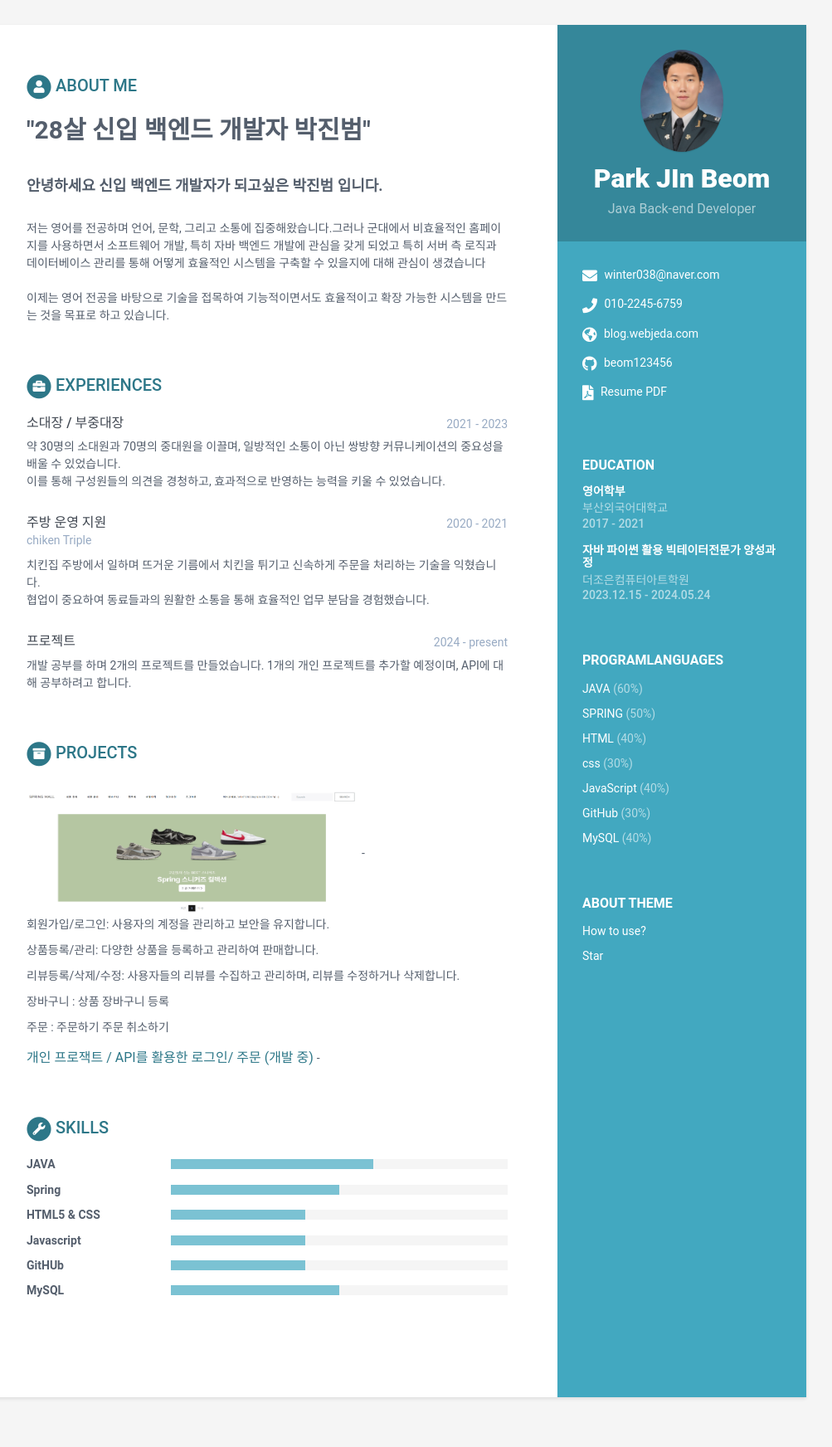
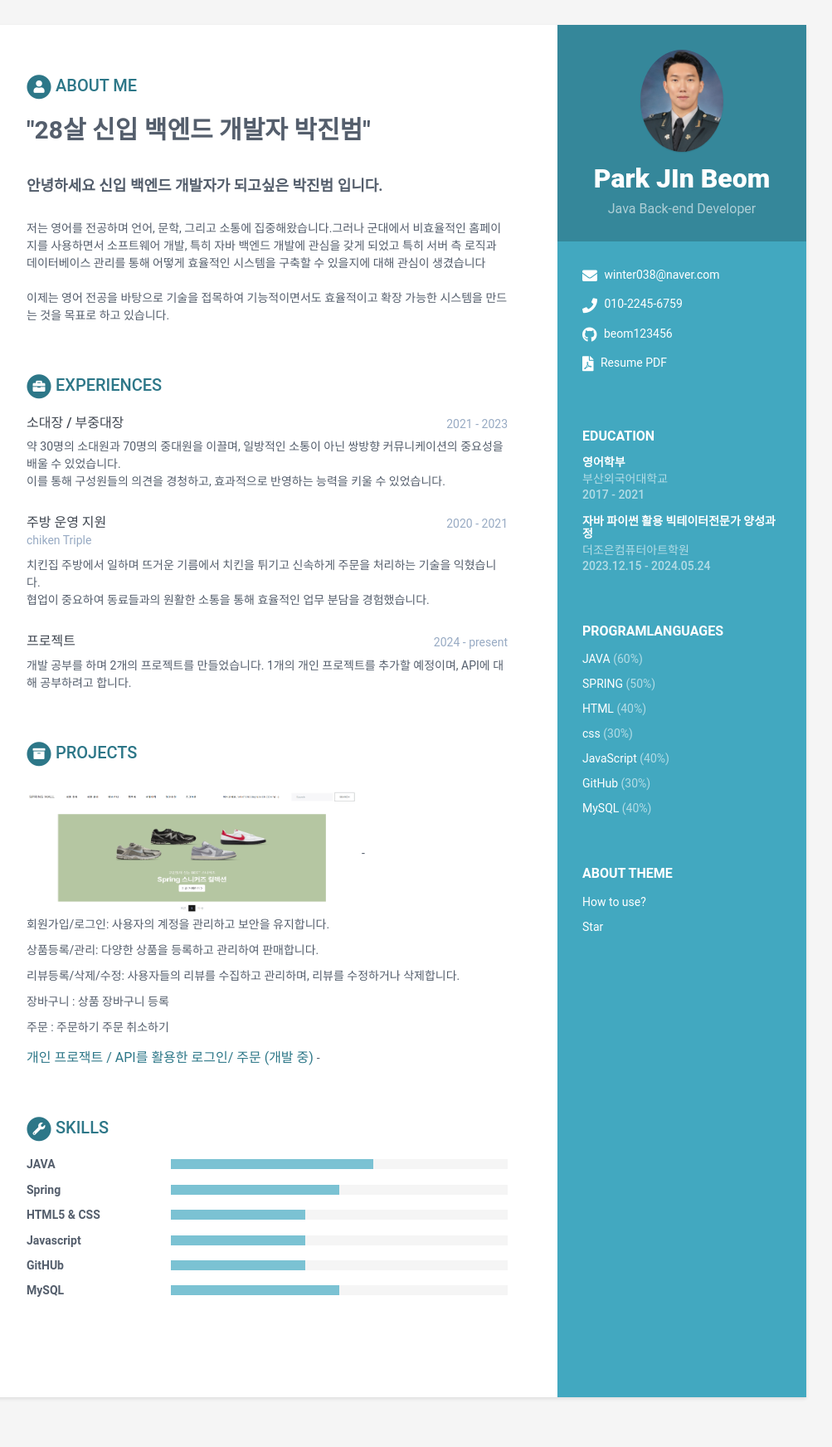
Before and after one commit to beom123456/beom123456.github.io, a Jekyll site: the page built from index.html, in a window 1280 px wide. Shown: the whole page at 83% size, without its empty margins (168-1171 px from the left). Built offline with Jekyll 4.4.1, drawn with Linux system fonts in a browser that asks for light colours.

Commit message:
Update data.yml

```diff
--- a/_data/data.yml
+++ b/_data/data.yml
@@ -15,13 +15,12 @@ sidebar:
     # Sidebar links
     email: winter038@naver.com
     phone: 010-2245-6759
-    website: blog.webjeda.com #do not add http://
     github: beom123456
     telegram: # add your nickname without '@' sign
     git: https://github.com/beom123456
     bitbucket:
     instagram: 'beom_59'
-    pdf: https://drive.google.com/file/d/1kUXYTNuZkO5fc9IjsH1S9pYHclbQcCT-/view?usp=drive_link
+    pdf: https://drive.google.com/file/d/1GN_HGv8b6i5ct5Vs8KdGISd2yAcK24xH/view?usp=drive_link
 
     languages:
       title: programLanguages
```
